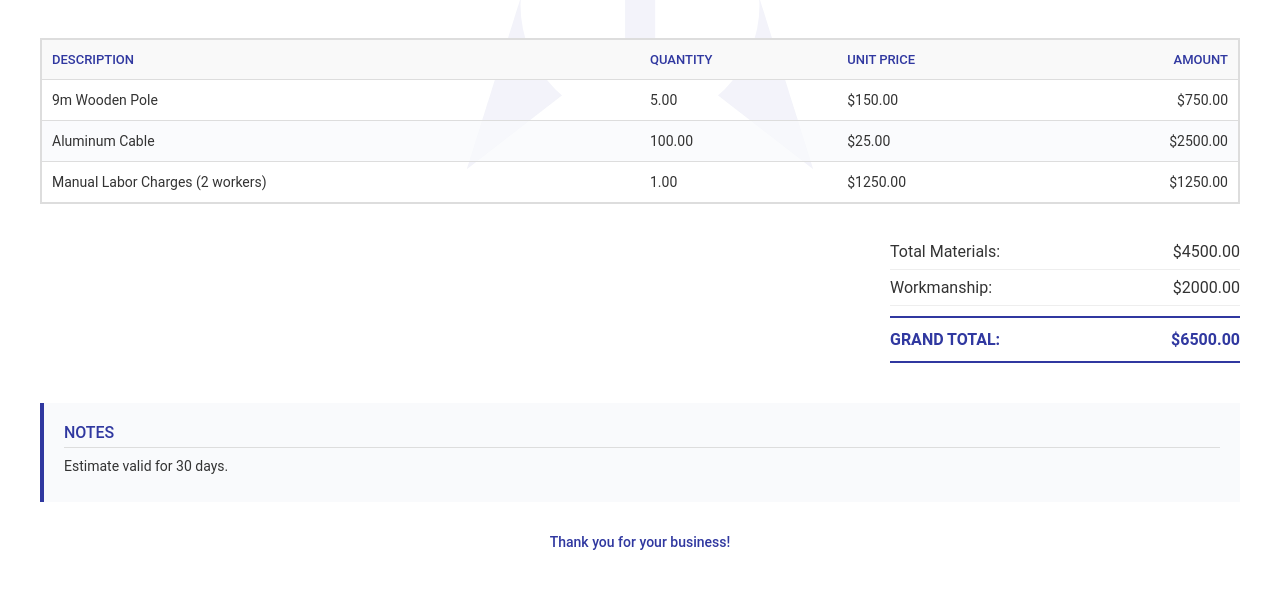
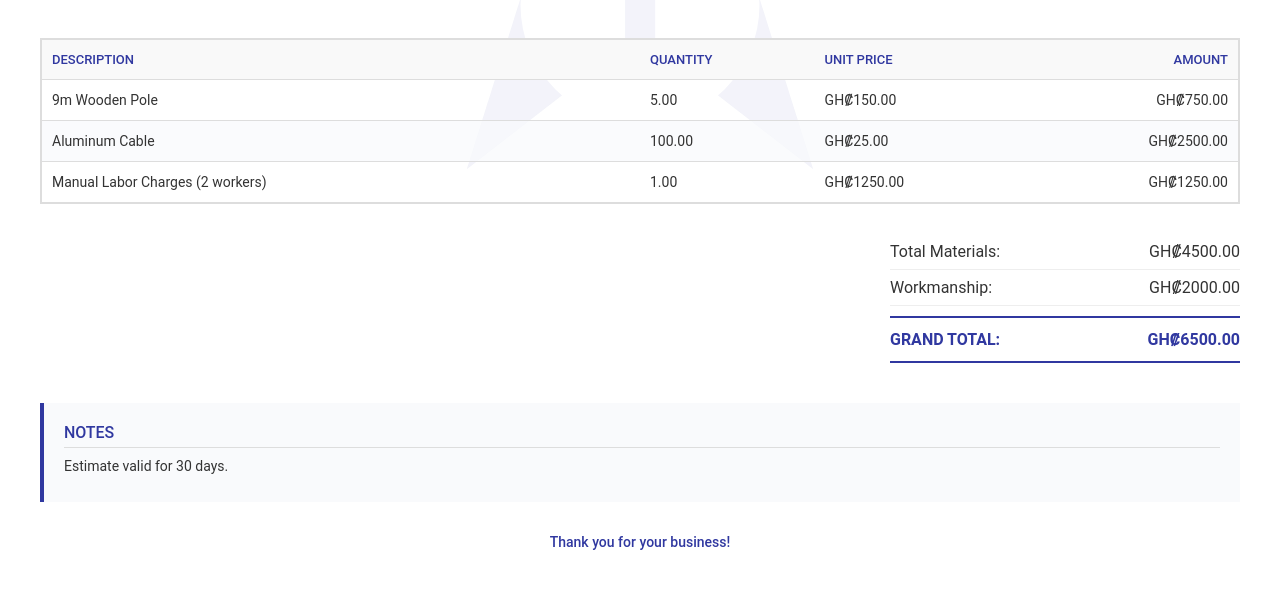
Before and after one commit to rocksonowusu/EstimatePro_Backend, a Django app: template templates/estimate_preview.html in a window 1280 px wide. Shown: the part 393-982 px from the top of the page. Run offline with Django 5.2, Linux system fonts and the light colour scheme; data comes from the database, SQL or seed files in the repository; tables that the repository leaves empty hold one stand-in row (values such as "Sample post"); the template is opened without the code that fills it: values that come from a table or form of the project are taken from there, most other values are stand-ins (such as "Sample title", 1, 10 or a date in 2020).

Commit message:
css things

```diff
--- a/templates/estimate_preview.html
+++ b/templates/estimate_preview.html
@@ -229,8 +229,8 @@
               {% endif %}
             </td>
             <td>{{ item.quantity }}</td>
-            <td>${{ item.unit_price|floatformat:2 }}</td>
-            <td class="amount-column">${{ item.amount|floatformat:2 }}</td>
+            <td>GH₡{{ item.unit_price|floatformat:2 }}</td>
+            <td class="amount-column">GH₡{{ item.amount|floatformat:2 }}</td>
           </tr>
           {% endfor %}
         </tbody>
@@ -241,15 +241,15 @@
       <div class="total-table">
         <div class="total-row">
           <div>Total Materials:</div>
-          <div>${{ estimate.total_materials|floatformat:2 }}</div>
+          <div>GH₡{{ estimate.total_materials|floatformat:2 }}</div>
         </div>
         <div class="total-row">
           <div>Workmanship:</div>
-          <div>${{ estimate.workmanship|floatformat:2 }}</div>
+          <div>GH₡{{ estimate.workmanship|floatformat:2 }}</div>
         </div>
         <div class="total-row grand">
           <div>GRAND TOTAL:</div>
-          <div>${{ estimate.grand_total|floatformat:2 }}</div>
+          <div>GH₡{{ estimate.grand_total|floatformat:2 }}</div>
         </div>
       </div>
     </div>
```
